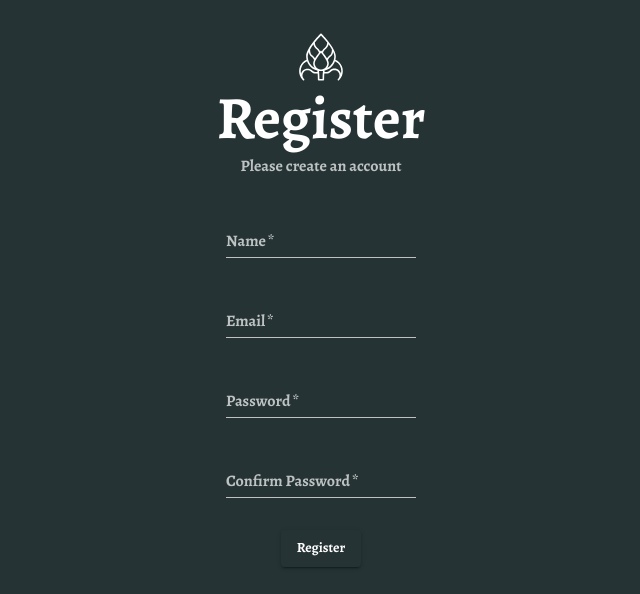
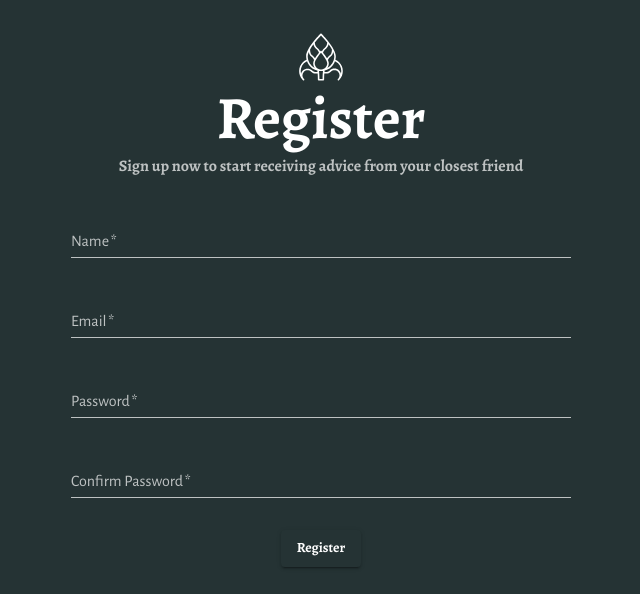
Before and after one commit to Ryan-Williams-Dev/tyoa-front-end, a React (Create React App) app: page /register in a window 1280 px wide. Shown: the top 594 px of the page, without its empty margins (319-959 px from the left). Built offline with nearby package versions, Linux system fonts and the light colour scheme.

Commit message:
have the text field styled how I like it, going to start organising stylign on other elements better, perhaps as styled components

```diff
--- a/src/components/StyledTextField.jsx
+++ b/src/components/StyledTextField.jsx
@@ -1,11 +1,19 @@
 import { styled, TextField } from "@mui/material";
 
 const StyledTextField = styled(TextField)({
+  fontFamily: "Alegreya Sans",
+  fontWeight: "regular",
+  width: "500px",
+  "@media(max-width: 600px)": {
+    width: "80vw",
+  },
+  "& input": {
+    fontFamily: "Alegreya Sans",
+  },
   "& label": {
     color: "rgba(255, 255, 255, 0.7)",
-  },
-  "&:hover label": {
-    fontWeight: 700,
+    fontFamily: "Alegreya Sans",
+    fontWeight: "regular",
   },
   "& label.Mui-focused": {
     color: "white",
--- a/src/pages/Register.jsx
+++ b/src/pages/Register.jsx
@@ -77,6 +77,7 @@ function Register() {
           display: "flex",
           flexDirection: "column",
           alignItems: "center",
+          width: "80vw",
         }}
       >
         <Box
@@ -88,7 +89,7 @@ function Register() {
         />
         <Typography variant="h2">Register</Typography>
         <Typography variant="body1" color="text.secondary">
-          Please create an account
+          Sign up now to start receiving advice from your closest friend
         </Typography>
       </Box>
       <Box
```
Also changed, not shown: src/components/StyledFormContainer.jsx (added).
